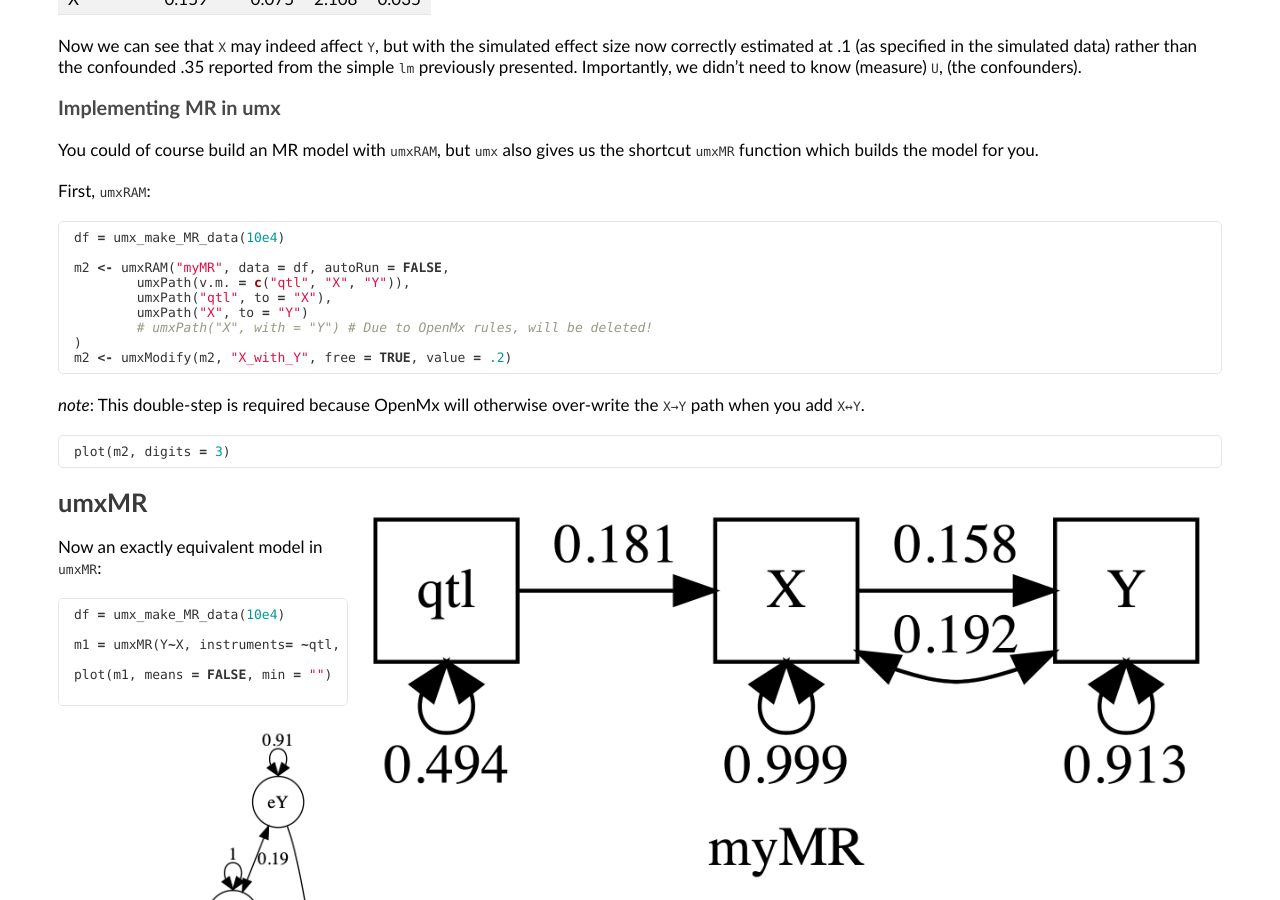
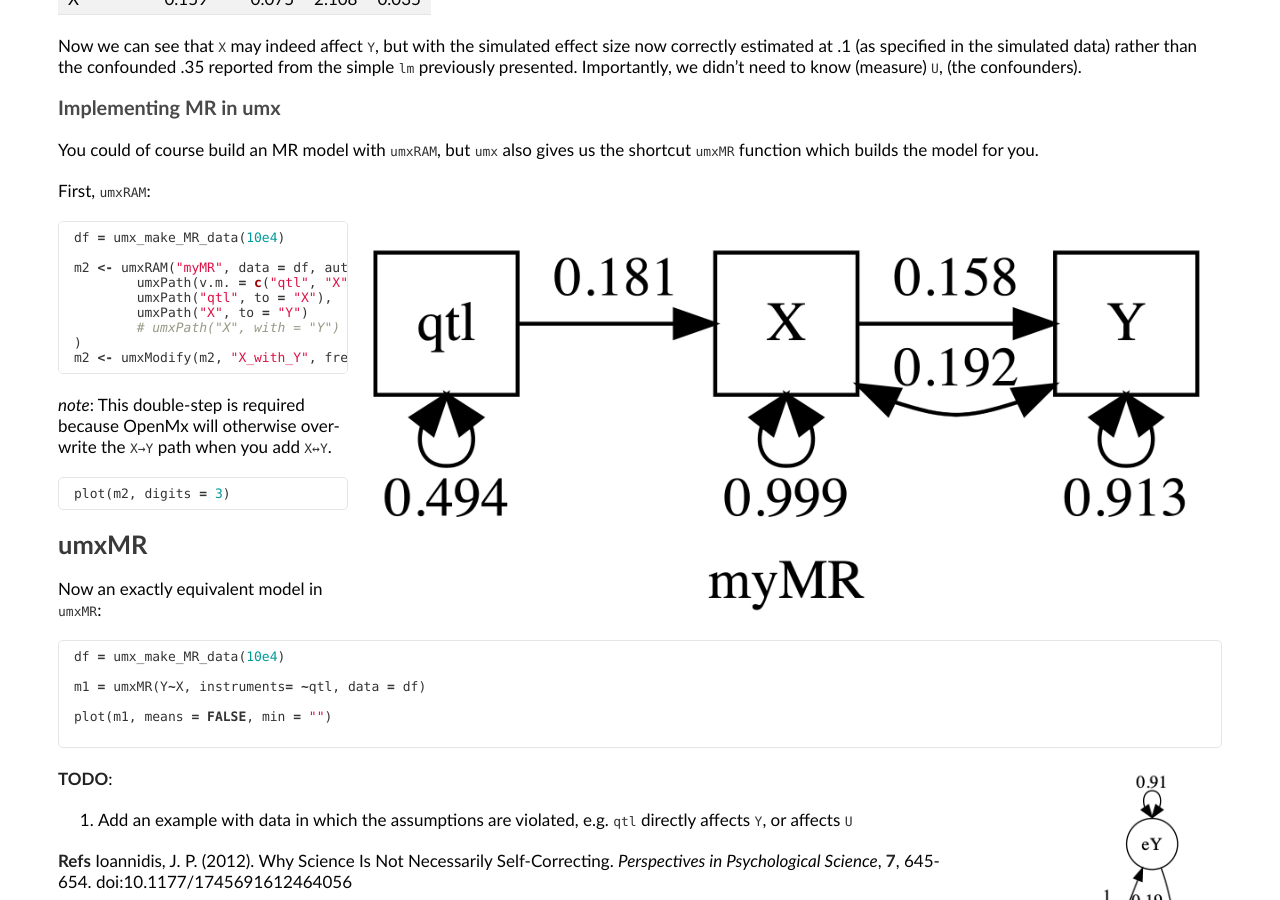
Before and after one commit to tbates/tbates.github.io, a Jekyll site: the page built from _posts/1970-09-13-models-IV.markdown, in a window 1280 px wide and 900 px high, scrolled down 1550 px. Built offline with Jekyll 4.4.1, drawn with Linux system fonts in a browser that asks for light colours.

Commit message:
try a better layout?

````diff
--- a/_posts/1970-09-13-models-IV.markdown
+++ b/_posts/1970-09-13-models-IV.markdown
@@ -79,6 +79,8 @@
 
 First, `umxRAM`:
 
+<img src = "/media/MR/myMR.png" height = "400">
+
 ```r
 df = umx_make_MR_data(10e4)
 
@@ -96,7 +98,6 @@
 plot(m2, digits = 3)
 ```
 
-<img src = "/media/MR/myMR.png" height = "400">
 
 
 ## umxMR
@@ -114,6 +115,8 @@
 
 <img src="/media/MR/IV Model.png" height="400">
 
+
+
 **TODO**:
 1. Add an example with data in which the assumptions are violated, e.g. `qtl` directly affects `Y`, or affects `U`
 
````
